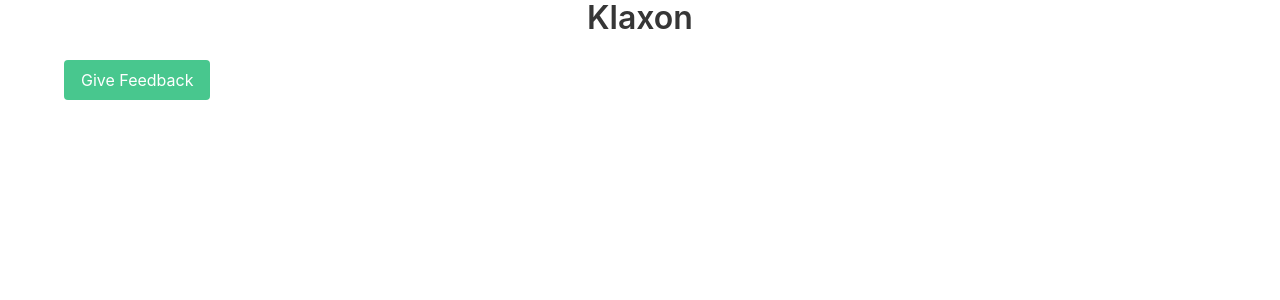
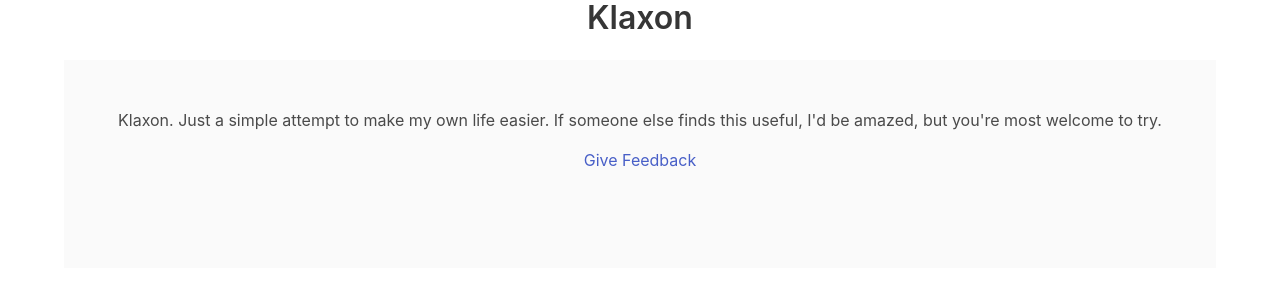
Before and after one commit to allanderek/klaxon, a Python web app: template app/templates/base.html in a window 1280 px wide. Shown: the top 300 px of the page. Run offline with Jinja, Linux system fonts and the light colour scheme; the template is opened without the code that fills it, so the values that code supplies are empty, except form fields; form fields are guessed from the names that the template uses; some libraries are stand-ins or nearby versions.

Commit message:
Look: Create a simple footer with a link to open the 'Give Feedback' dialog box.

```diff
--- a/app/templates/base.html
+++ b/app/templates/base.html
@@ -31,9 +31,20 @@
     {% block main_content %}
     {% endblock main_content %}
 
-<div class="container">
-  <label class="button show-modal is-success" target="#give-feedback-modal">Give Feedback</label>
-</div>
+
+<footer class="footer">
+  <div class="container">
+    <div class="content has-text-centered">
+      <p>
+        Klaxon. Just a simple attempt to make my own life easier. If someone
+        else finds this useful, I'd be amazed, but you're most welcome to try.
+      </p>
+      <p>
+        <a class="show-modal is-success" target="#give-feedback-modal">Give Feedback</a>
+      </p>
+    </div>
+  </div>
+</footer>
 
 
 <div id="give-feedback-modal" class="modal">
```
